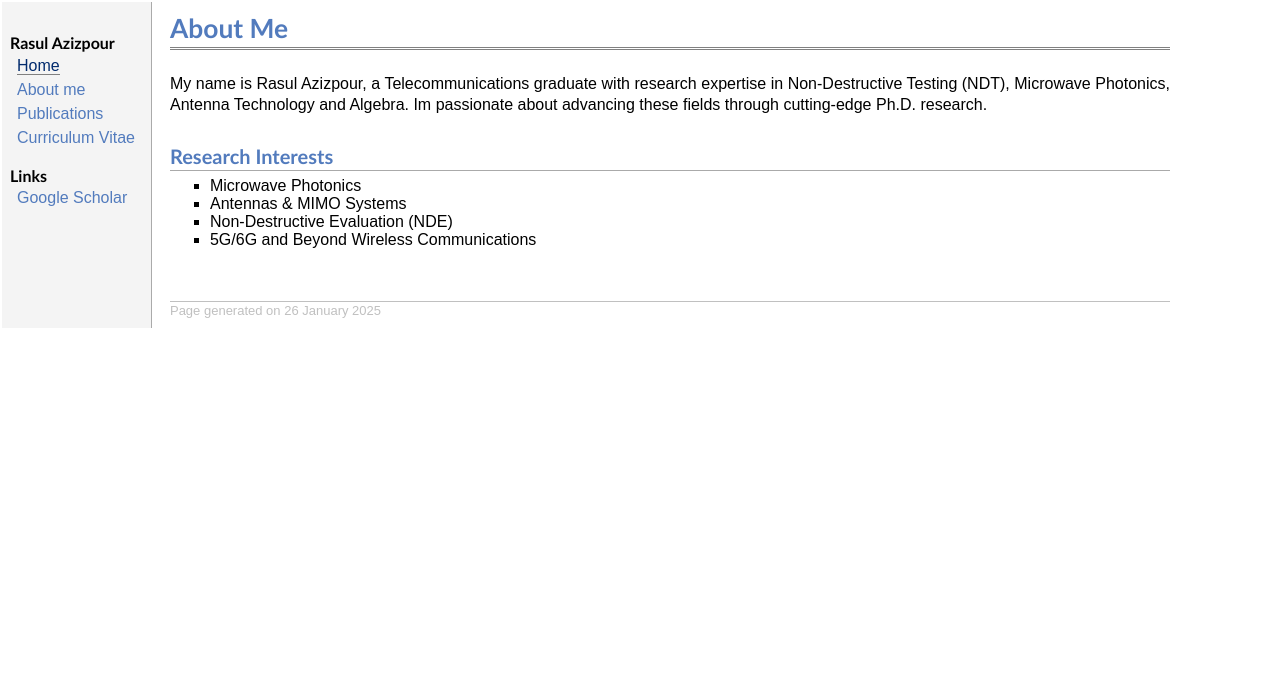
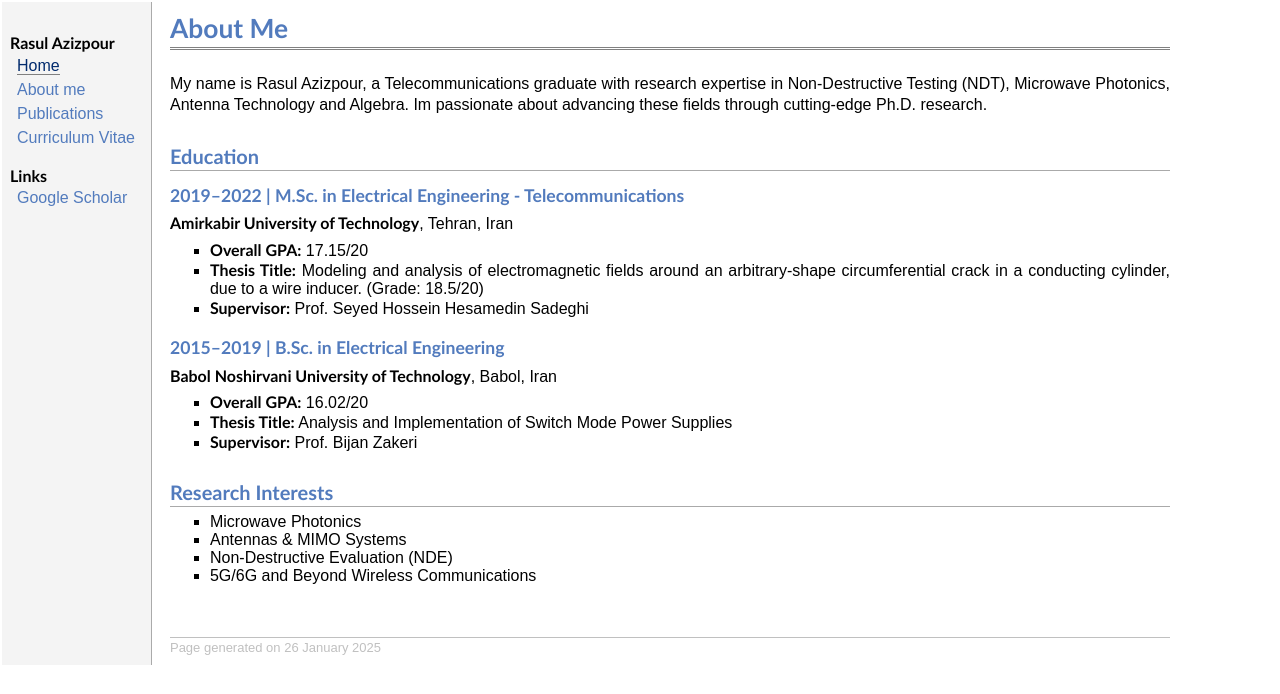
Before and after one commit to Rasul-Az/rasul-az.github.io, a plain HTML site: page CV.html in a window 1280 px wide. Drawn offline with Linux system fonts and the light colour scheme; a web font is replaced by a local one.

Commit message:
Update CV.html

```diff
--- a/CV.html
+++ b/CV.html
@@ -25,6 +25,23 @@
                 Antenna Technology and Algebra. Im passionate about advancing these fields through cutting-edge Ph.D. research.</p>
 
 
+                <h2>Education</h2>
+
+<h3>2019–2022 | M.Sc. in Electrical Engineering - Telecommunications</h3>
+<p><b>Amirkabir University of Technology</b>, Tehran, Iran</p>
+<ul>
+    <li><b>Overall GPA:</b> 17.15/20</li>
+    <li><b>Thesis Title:</b> Modeling and analysis of electromagnetic fields around an arbitrary-shape circumferential crack in a conducting cylinder, due to a wire inducer. (Grade: 18.5/20)</li>
+    <li><b>Supervisor:</b> Prof. Seyed Hossein Hesamedin Sadeghi</li>
+</ul>
+
+<h3>2015–2019 | B.Sc. in Electrical Engineering</h3>
+<p><b>Babol Noshirvani University of Technology</b>, Babol, Iran</p>
+<ul>
+    <li><b>Overall GPA:</b> 16.02/20</li>
+    <li><b>Thesis Title:</b> Analysis and Implementation of Switch Mode Power Supplies</li>
+    <li><b>Supervisor:</b> Prof. Bijan Zakeri</li>
+</ul>
 
                 <h2>Research Interests</h2>
                 <ul>
```
